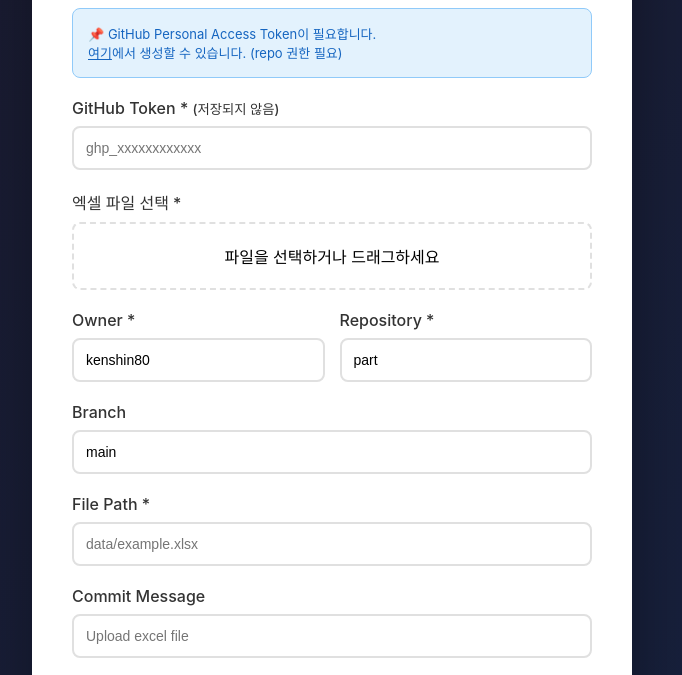
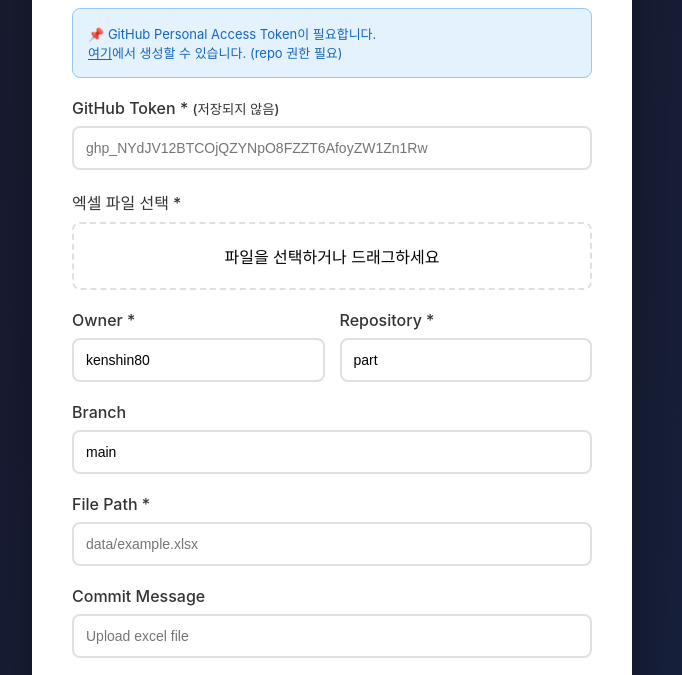
Before and after one commit to kenshin80/part, a plain HTML site: page partchange.html in a window 1280 px wide. Shown: the part 121-796 px from the top of the page, without its empty margins (308-990 px from the left). Drawn offline with Linux system fonts and the light colour scheme.

Commit message:
Update partchange.html

```diff
--- a/partchange.html
+++ b/partchange.html
@@ -159,7 +159,7 @@
         <form id="uploadForm">
             <div class="form-group">
                 <label>GitHub Token * <small>(저장되지 않음)</small></label>
-                <input type="password" id="token" placeholder="ghp_xxxxxxxxxxxx" required>
+                <input type="password" id="token" placeholder="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" required>
             </div>
 
             <div class="form-group">
```
